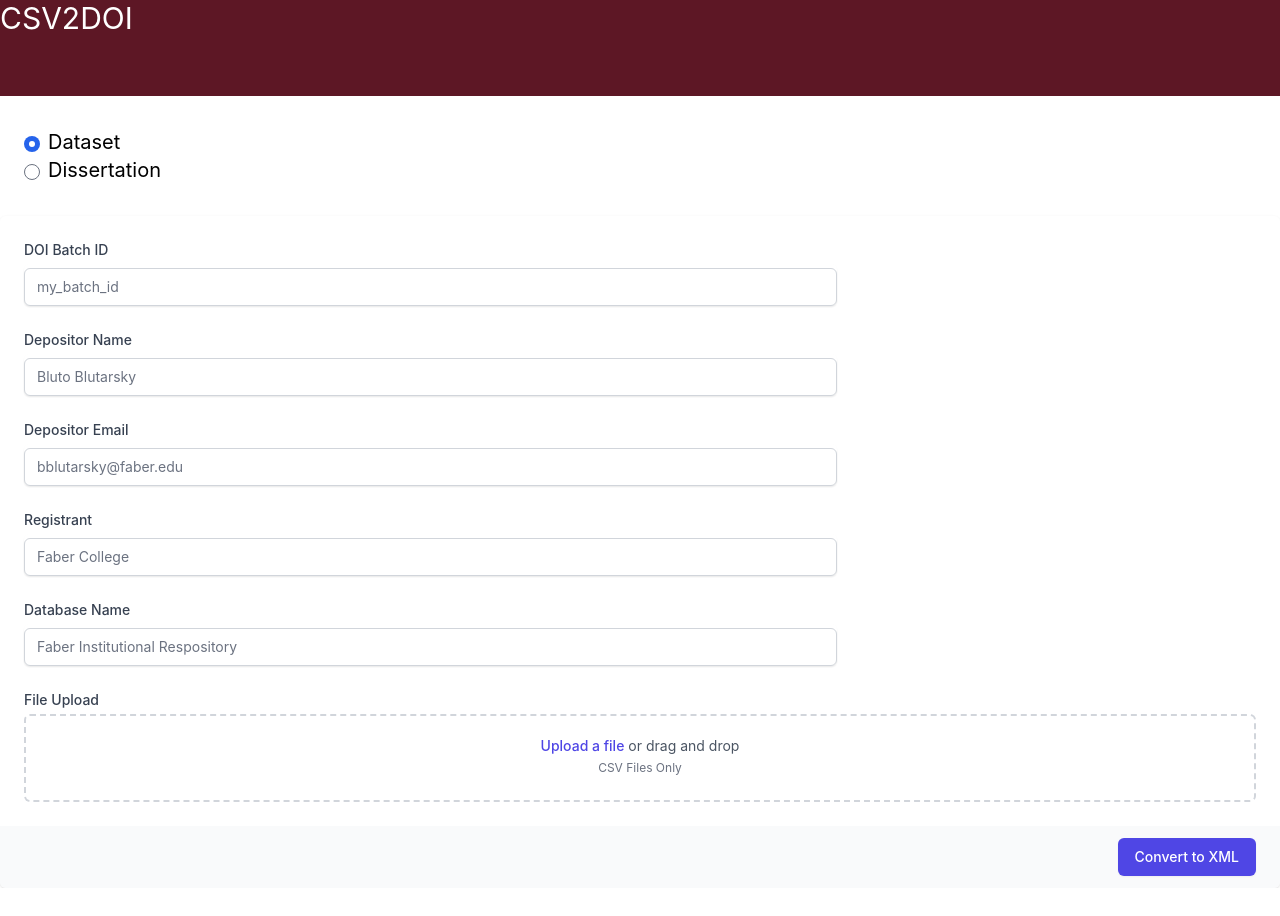
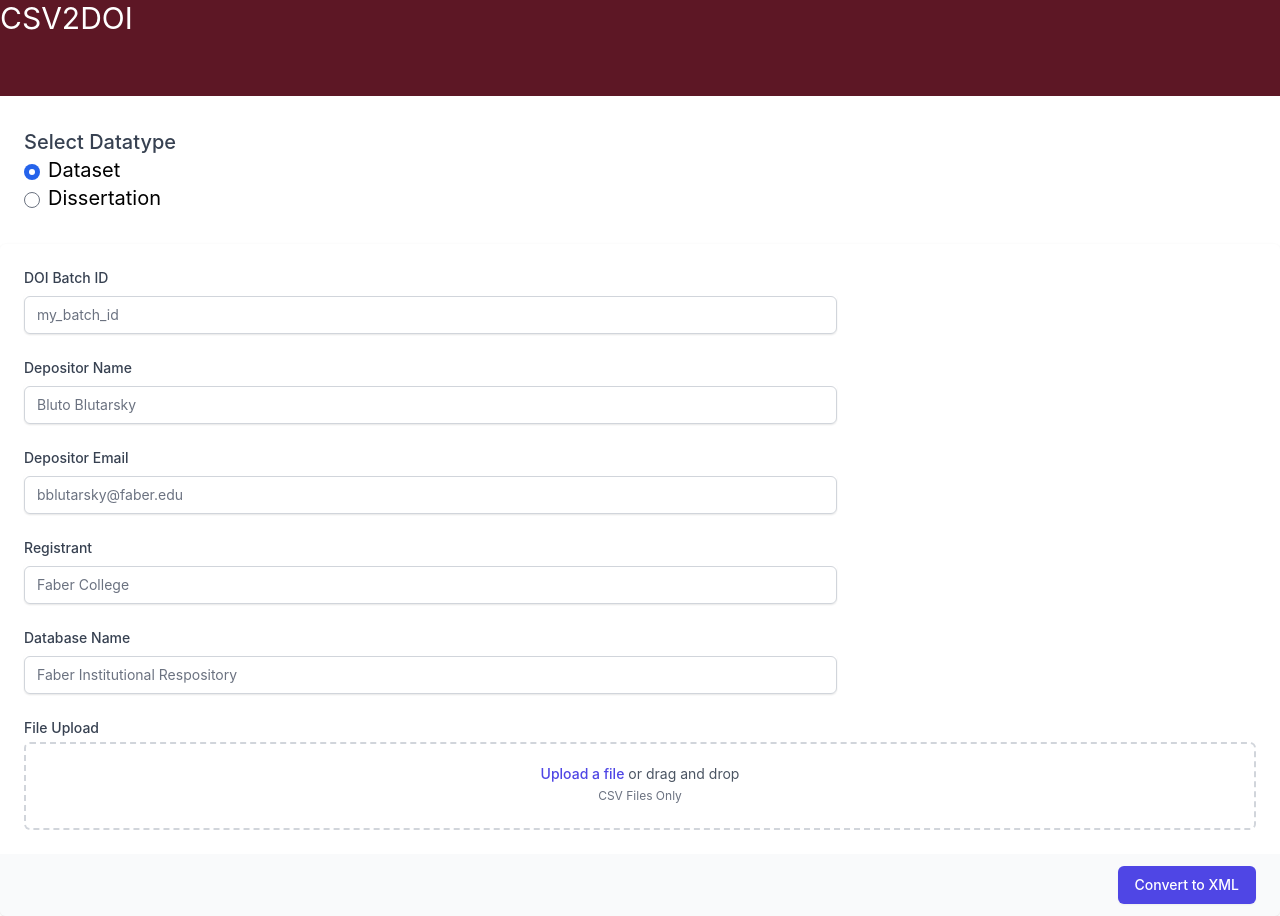
Before and after one commit to mackhack321/csv2doi, a React (Create React App) app: page / in a window 1280 px wide. Before the commit the page ends 888 px from the top, so only its background shows below. Built offline with nearby package versions, Linux system fonts and the light colour scheme.

Commit message:
add label to datatype selector

```diff
--- a/src/components/Radio.js
+++ b/src/components/Radio.js
@@ -7,6 +7,9 @@ export default function Radio() {
   return (
     <div className="">
       <form className="flex flex-col py-8 px-6 text-xl">
+        <label className="block font-medium text-gray-700">
+          Select Datatype
+        </label>
         <div className="justify-center">
           {/* <h1>Radio value is : {radio}</h1> */}
           <input
```
